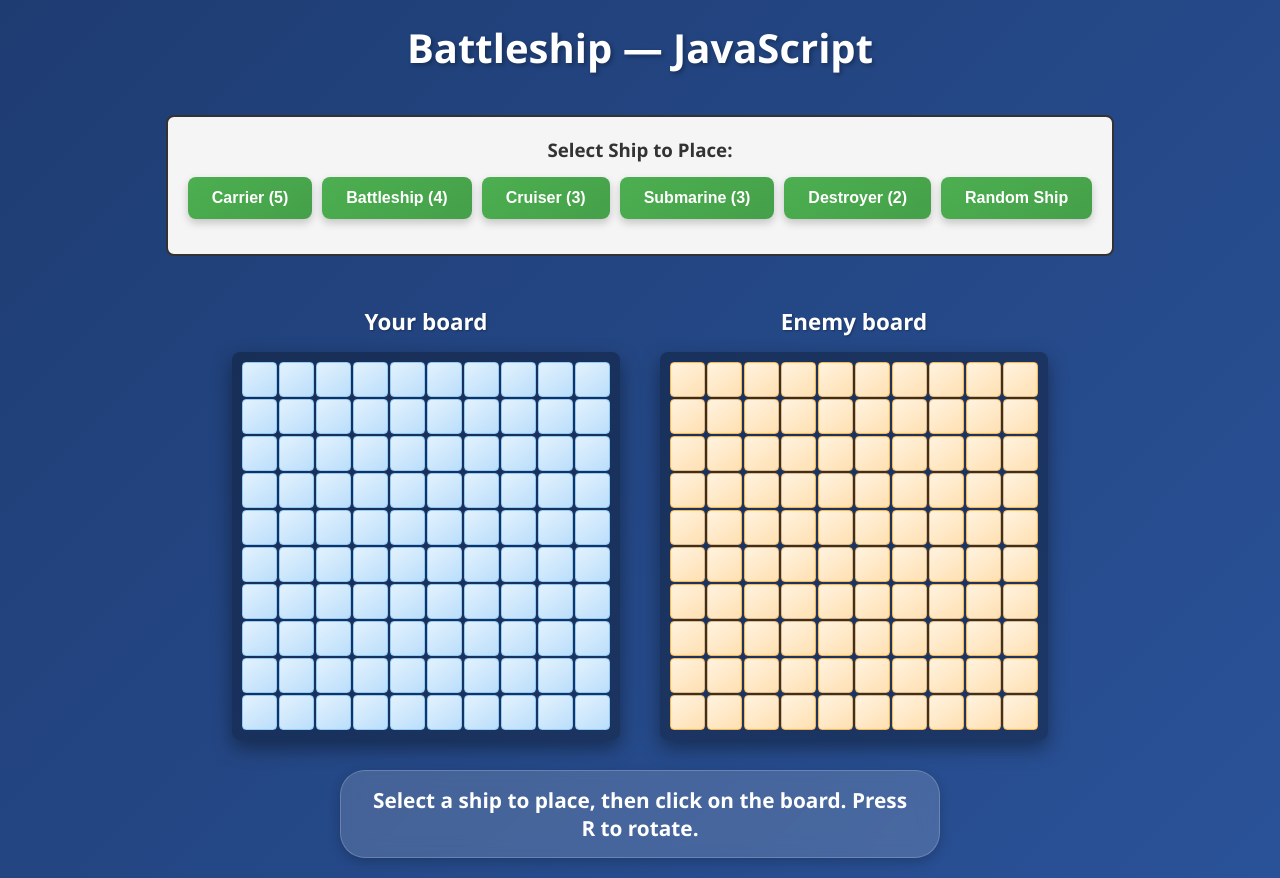
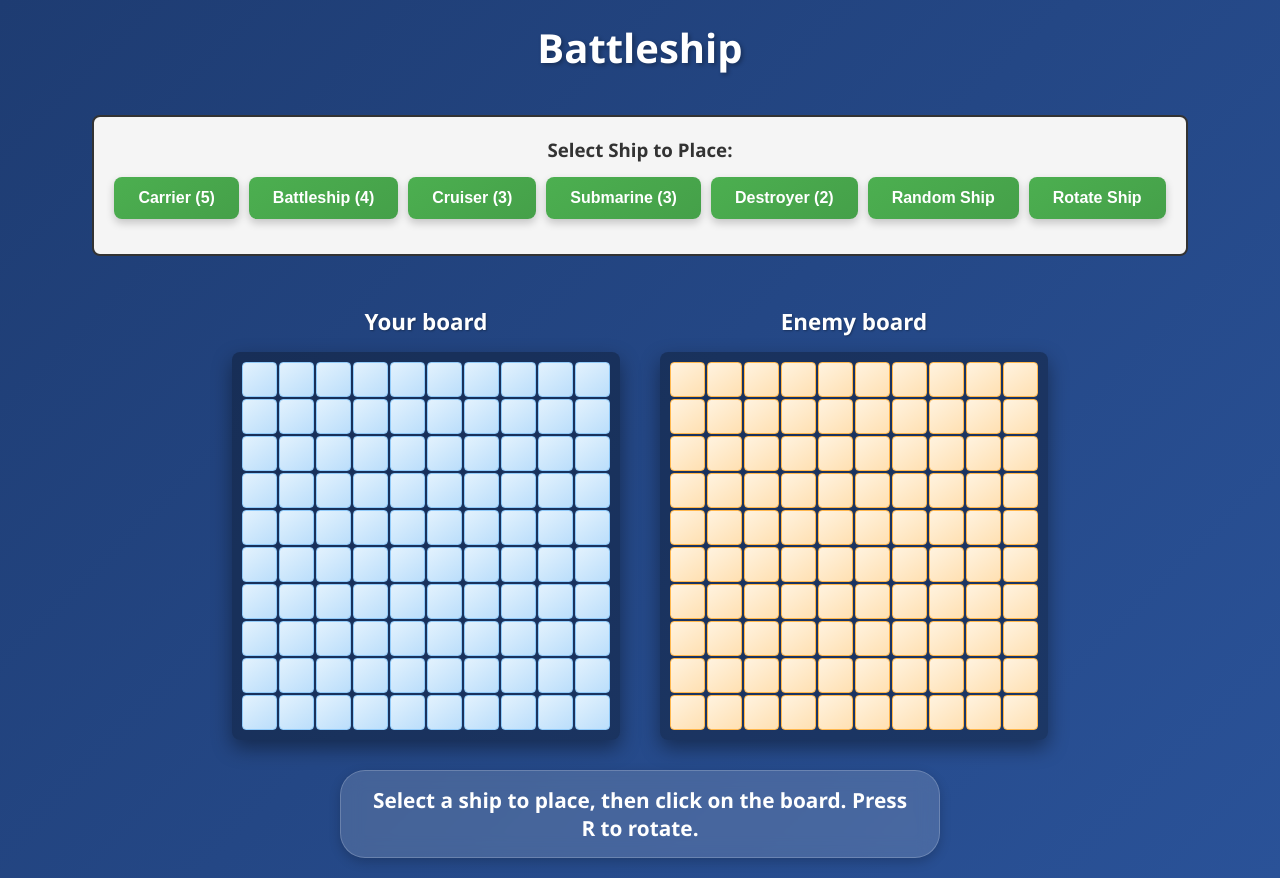
Before and after one commit to orokidd/battleship, a website built with webpack: page src/index.html in a window 1280 px wide. Built offline with nearby package versions, Linux system fonts and the light colour scheme.

Commit message:
added a rotate button

```diff
--- a/src/index.html
+++ b/src/index.html
@@ -10,9 +10,8 @@
 <body>
     <div>
         <header>
-            <h2>Battleship — JavaScript</h2>
+            <h2>Battleship</h2>
             <div class="controls">
-                <!-- <button id="restartBtn">Restart</button> -->
             </div>
         </header>
 
--- a/src/script/ui.js
+++ b/src/script/ui.js
@@ -207,6 +207,15 @@ function createShipSelectionButtons() {
   });
   buttonContainer.appendChild(randomButton);
 
+  const rotateButton = document.createElement('button');
+  rotateButton.className = 'ship-button';
+  rotateButton.textContent = 'Rotate Ship';
+  rotateButton.addEventListener('click', () => {
+    shipOrientation = !shipOrientation;
+    messageElement.textContent = `Ship orientation: ${shipOrientation ? "Horizontal" : "Vertical"}`;
+  });
+  buttonContainer.appendChild(rotateButton);
+
   const finishButton = document.createElement('button');
   finishButton.className = 'finish-placement-btn';
   finishButton.id = 'finishPlacementBtn';
```
